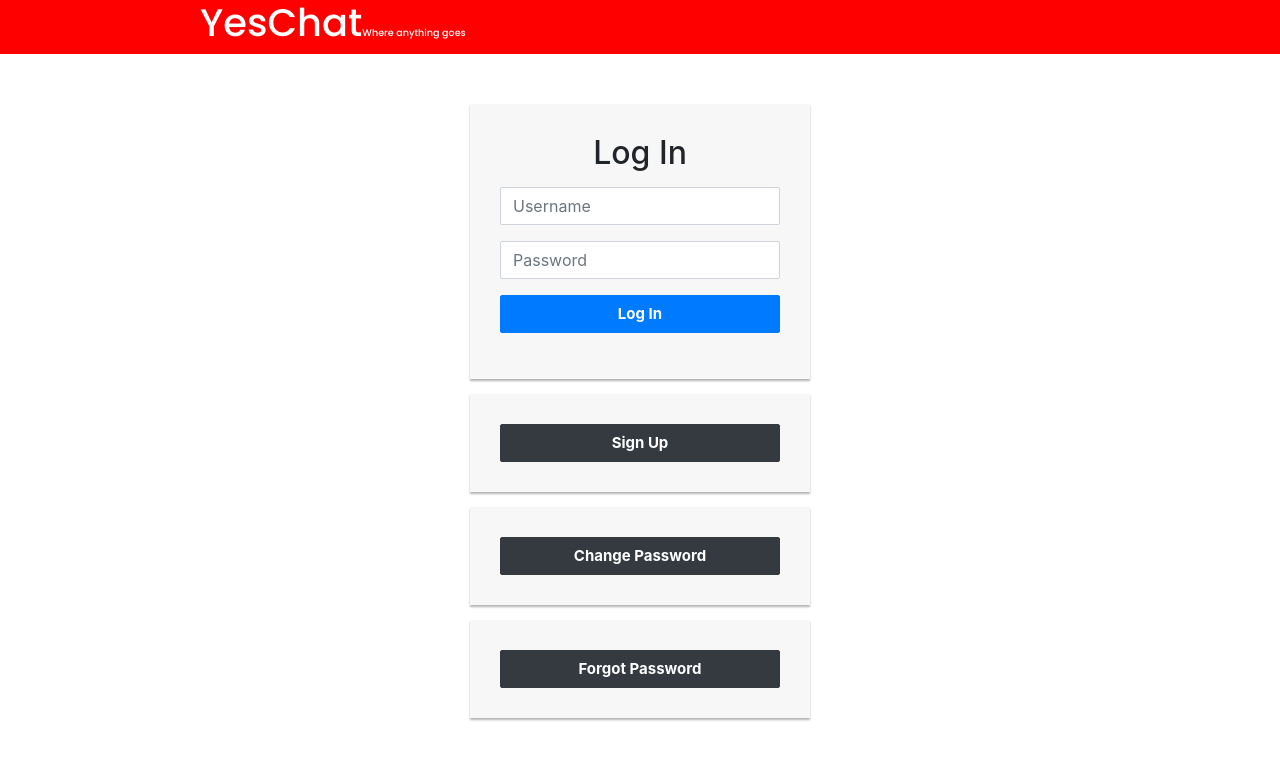
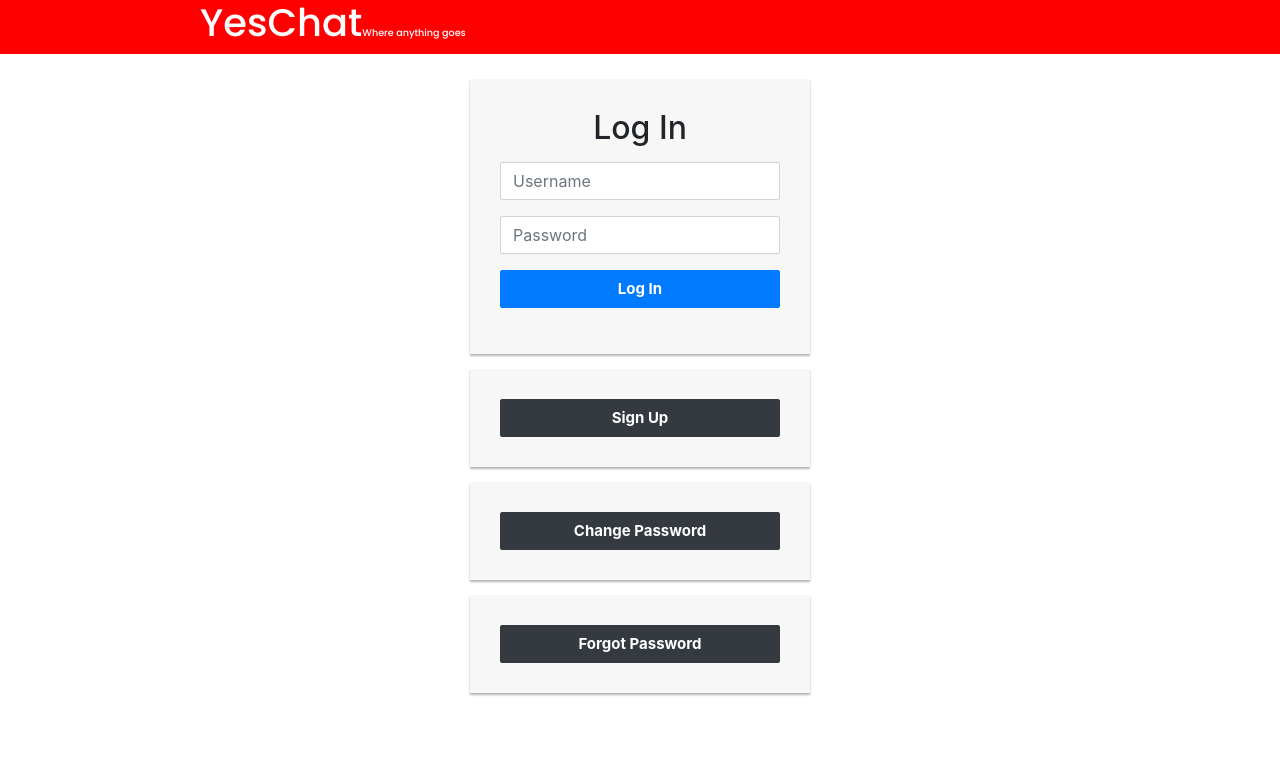
Before and after one commit to ethanwoolbert/washuhackathon, a Flask app: page / in a window 1280 px wide. Shown: the top 760 px of the page. Run offline with Flask 2, Linux system fonts and the light colour scheme; some libraries are stand-ins or nearby versions.

Commit message:
More styling changes

```diff
--- a/static/styles.css
+++ b/static/styles.css
@@ -24,7 +24,7 @@
 .login-form {
     width: 340px;
     margin: 50px auto;
-    margin-top: 50px;
+    margin-top: 25px;
 }
 
 .login-form form {
--- a/templates/index.html
+++ b/templates/index.html
@@ -17,7 +17,7 @@
         <link rel="preconnect" href="https://fonts.gstatic.com">
         <link href="https://fonts.googleapis.com/css2?family=Poppins:wght@500&display=swap" rel="stylesheet">
     </head>
-    <body>
+    <body style="overflow-y: hidden;">
         <!--Navbar-->
         <div id = "navbar">
             <h1 class = "logo">YesChat<small class="subText">Where anything goes</small></h1>
```
